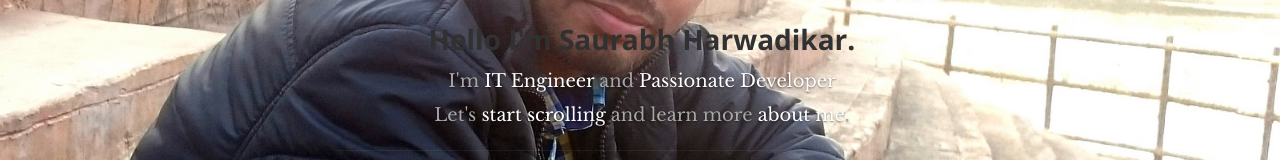
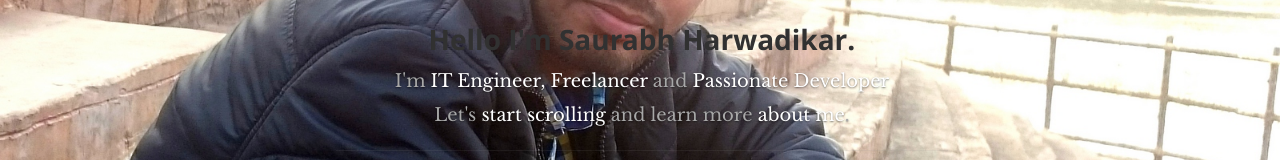
Before and after one commit to saurabh-neo/saurabh-neo.github.io, a plain HTML site: page index.html in a window 1280 px wide. Shown: the part 259-419 px from the top of the page. Drawn offline with nearby package versions, Linux system fonts and the light colour scheme.

Commit message:
Simple Changes

```diff
--- a/index.html
+++ b/index.html
@@ -56,7 +56,7 @@
       <div class="row banner">
          <div class="banner-text">
             <h2 >Hello I'm Saurabh Harwadikar.</h2>
-            <h3>I'm <span>IT Engineer</span> and <span>Passionate Developer</span>
+            <h3>I'm <span>IT Engineer, Freelancer</span> and <span>Passionate Developer</span>
 			<br>Let's <a class="smoothscroll" href="#about">start scrolling</a>
             and learn more <a class="smoothscroll" href="#about">about me</a>.</h3>
             <hr />
@@ -97,7 +97,7 @@
             <p>
 			Born in the city famous for education known as <font color="white">(Latur Pattern), Latur, Maharashtra, India,</font> I have been living in Latur since I was a year old. Completed my schooling from the very famous<font color="white"> Shri Keshavraj Vidyalya in Latur.</font> Always have had an interest for computers and also gaming stuff. Came as no surprise when instead of HSC I chose I.T Engineering as my field of study for diploma immediately after SSC.
 			<br><br>Completed Diploma From <font color="white">Puranmal Lahoti Government Polytechnic Latur [PLGPL]</font>, one of the <font color="white">oldest institutes of technology (1956)</font> and <font color="white">One of top college</font> for diploma.
-			<br><br>Graduated from <font color="white">P.E.S Modern College Of Engineering, Pune (Affliated to University Of Pune)</font>, I'm now a passionate developer and love working as Full Stack developer.
+			<br><br>Graduated from <font color="white">P.E.S Modern College Of Engineering, Pune (Affliated to University Of Pune)</font>, I'm now a passionate developer & Freelancer and love working as Full Stack developer.
             </p>
 
             <div class="row">
@@ -144,7 +144,7 @@
          </div>
 
          <div class="nine columns main-col">
-             <br> <p>Currently, I am having training for <b>International Certification of Full Stack Web Development</b> from <b>FreeCodeCamp of San Francisco.</b> </p>
+		 <br> <p>Currently, I am having training for <b>International Certification of Full Stack Web Development</b> from <b>FreeCodeCamp of San Francisco.</b> <br>I have good hands on <b>Web Development, Java Spring MVC, ASP.NET MVC5 C#, NodeJS Express</b> and <b>PHP laravel MVC.</b> </p>
                     <p>Some of my main skills : </p>
 
 				<div class="bars">
```
